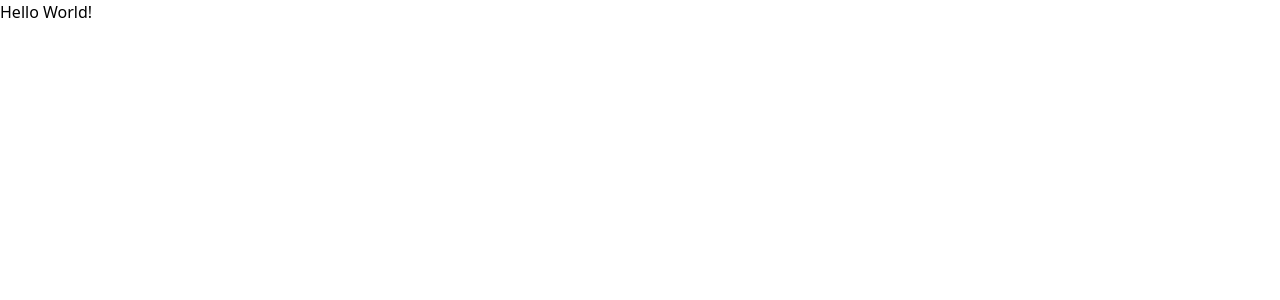
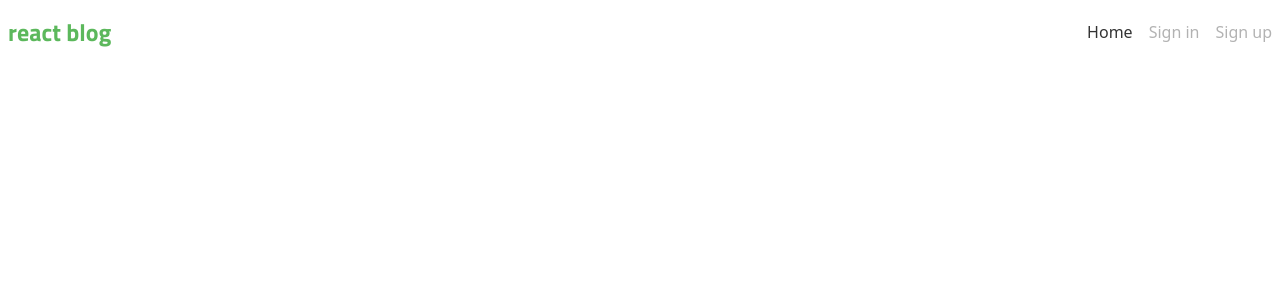
Before and after one commit to alexgrimm87/react-blog, a React (Create React App) app: page / in a window 1280 px wide. Shown: the top 300 px of the page. Built offline with nearby package versions, Linux system fonts and the light colour scheme.

Commit message:
add header and react router dom

```diff
--- a/package.json
+++ b/package.json
@@ -10,8 +10,10 @@
     "@types/node": "^16.7.13",
     "@types/react": "^18.0.0",
     "@types/react-dom": "^18.0.0",
+    "clsx": "^2.1.0",
     "react": "^18.2.0",
     "react-dom": "^18.2.0",
+    "react-router-dom": "^6.21.1",
     "react-scripts": "5.0.1",
     "typescript": "^4.4.2",
     "web-vitals": "^2.1.0"
--- a/public/index.html
+++ b/public/index.html
@@ -12,6 +12,9 @@
     <link rel="apple-touch-icon" href="%PUBLIC_URL%/logo192.png" />
     <link rel="manifest" href="%PUBLIC_URL%/manifest.json" />
     <title>React Blog App</title>
+    <link rel="preconnect" href="https://fonts.googleapis.com">
+    <link rel="preconnect" href="https://fonts.gstatic.com" crossorigin>
+    <link href="https://fonts.googleapis.com/css2?family=Titillium+Web:wght@700&display=swap" rel="stylesheet">
   </head>
   <body>
     <noscript>You need to enable JavaScript to run this app.</noscript>
--- a/src/App.tsx
+++ b/src/App.tsx
@@ -1,7 +1,12 @@
 import {FC} from "react";
+import {Header} from "./common/components/header/header.component";
 
 interface AppProps {}
 
-export const App: FC<AppProps> = ({}) => {
-  return <div>Hello World!</div>
-}
+export const App: FC<AppProps> = () => {
+  return(
+    <div>
+      <Header />
+    </div>
+  );
+};
--- /dev/null
+++ b/src/common/components/header/header.component.tsx
@@ -0,0 +1,34 @@
+import {FC} from "react";
+import {Link, NavLink} from "react-router-dom";
+import clsx from "clsx";
+
+interface HeaderProps {}
+
+export const Header:FC<HeaderProps> = () => {
+  const navLinkClasses = ({isActive}: {isActive: boolean}) =>
+    clsx('py-navItem', {
+      'text-black/30': !isActive,
+      'text-black/80': isActive
+  });
+
+  return (
+    <header>
+      <nav className="px-2 py-4">
+        <div className="max-w-screen-xl mx-auto flex justify-between items-center">
+          <Link to="/" className="font-titillium text-2xl mr-8 text-blog-green">react blog</Link>
+          <ul className="pl-0 mb-0 list-none flex">
+            <li>
+              <NavLink to="/" className={navLinkClasses}>Home</NavLink>
+            </li>
+            <li className="ml-4">
+              <NavLink to="/sign-in" className={navLinkClasses}>Sign in</NavLink>
+            </li>
+            <li className="ml-4">
+              <NavLink to="/sign-up" className={navLinkClasses}>Sign up</NavLink>
+            </li>
+          </ul>
+        </div>
+      </nav>
+    </header>
+  );
+};
--- a/src/index.tsx
+++ b/src/index.tsx
@@ -2,8 +2,13 @@ import React from 'react';
 import ReactDOM from 'react-dom/client';
 import {App} from './App';
 import './index.scss';
+import {BrowserRouter} from "react-router-dom";
 
 const root = ReactDOM.createRoot(
   document.getElementById('root') as HTMLElement
 );
-root.render(<App />);
+root.render(
+  <BrowserRouter>
+    <App />
+  </BrowserRouter>
+);
--- a/tailwind.config.js
+++ b/tailwind.config.js
@@ -1,8 +1,20 @@
 /** @type {import('tailwindcss').Config} */
 module.exports = {
-  content: ["./src/**/*.{ts,tsx}"],
+  content: ['./src/**/*.{ts,tsx}'],
   theme: {
-    extend: {},
+    extend: {
+      fontFamily: {
+        titillium: ['Titillium Web', 'sans-serif'],
+      },
+      colors: {
+        blog: {
+          green: '#5CB85C'
+        }
+      },
+      spacing: {
+        navItem: '0.425rem'
+      }
+    },
   },
   plugins: [],
 }
```
Also changed, not shown: 1 other file (tests, documents, lock files or other folders).
